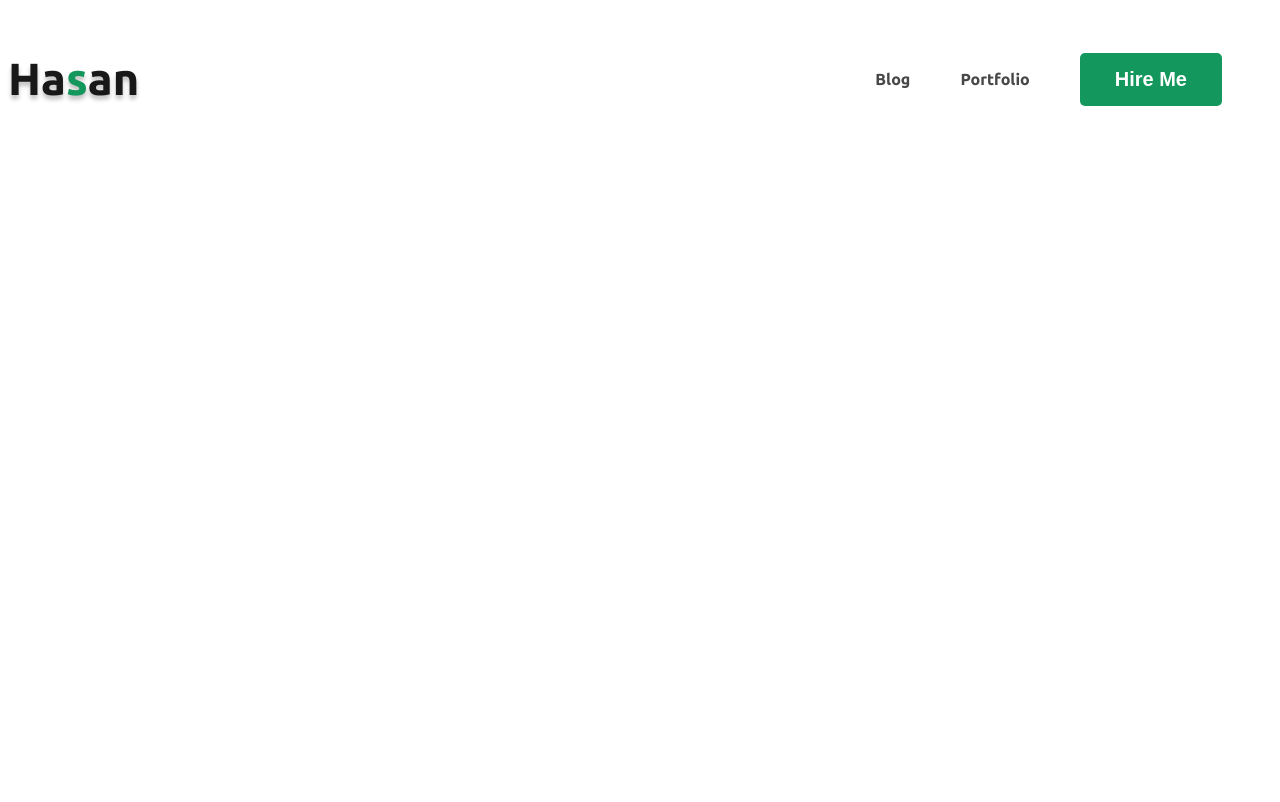
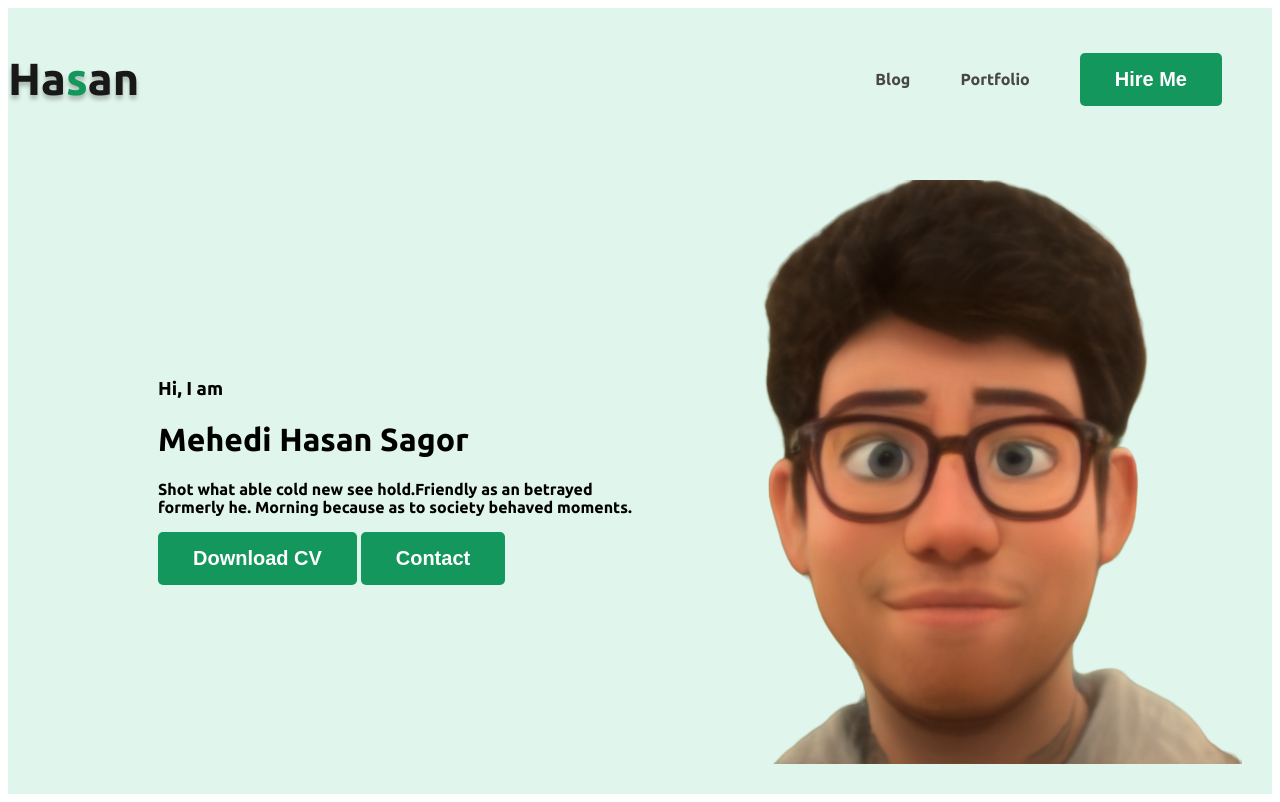
Before and after one commit to Sagor0sud/MyWebdeveloperPortfolio, a plain HTML site: page index.html in a window 1280 px wide. Drawn offline with Linux system fonts and the light colour scheme.

Commit message:
banner is done

```diff
--- a/index.html
+++ b/index.html
@@ -9,7 +9,7 @@
     <link rel="stylesheet" href="styles/portfolio.css">
 </head>
 <body>
-    <header>
+    <header class="header">
         <nav>
             <h3 class="nav_title">Ha<span class="text-primary">s</span>an</h3>
             <ul>
@@ -18,6 +18,16 @@
                 <li><button class="btn-primary">Hire Me</button></li>
             </ul>
         </nav>
+        <div class="banner">
+            <div>
+                <h3 class="banner-greetings">Hi, I  am</h3>
+                <h1>Mehedi Hasan Sagor</h1>
+                <p>Shot what able cold new see hold.Friendly as an betrayed formerly he. Morning because as to society behaved moments.</p>
+                <button class="btn-primary">Download CV</button>
+                <button class="btn-primary">Contact</button>
+            </div>
+        <img class="profile-pic" src="images/MehediAI1.png" alt="">
+        </div>
     </header>
 
     <main>
--- a/styles/portfolio.css
+++ b/styles/portfolio.css
@@ -43,3 +43,19 @@ nav a{
     text-decoration: none;
     color: #474747;
 }
+/* Heeader related Style */
+.header
+{
+    background-color: #e0f5eb;
+    /* background: #FFF8F3; */
+}
+.banner{
+    padding: 30px 30px 30px 150px;
+    display: flex;
+    align-items: center;
+}
+.banner .profile-pic
+{
+    width: 584px;
+
+}
```
Also changed, not shown: images/MehediAI1.png (added), images/developer.png (added), images/hardy.png (added), images/header_bg.png (added), images/icons/facebook.png (added), images/icons/insta.png (added), images/icons/js.png (added), images/icons/mongo.png (added), images/icons/nodejs.png (added), images/icons/react.png (added), images/icons/twitter.png (added), 1 other file.
